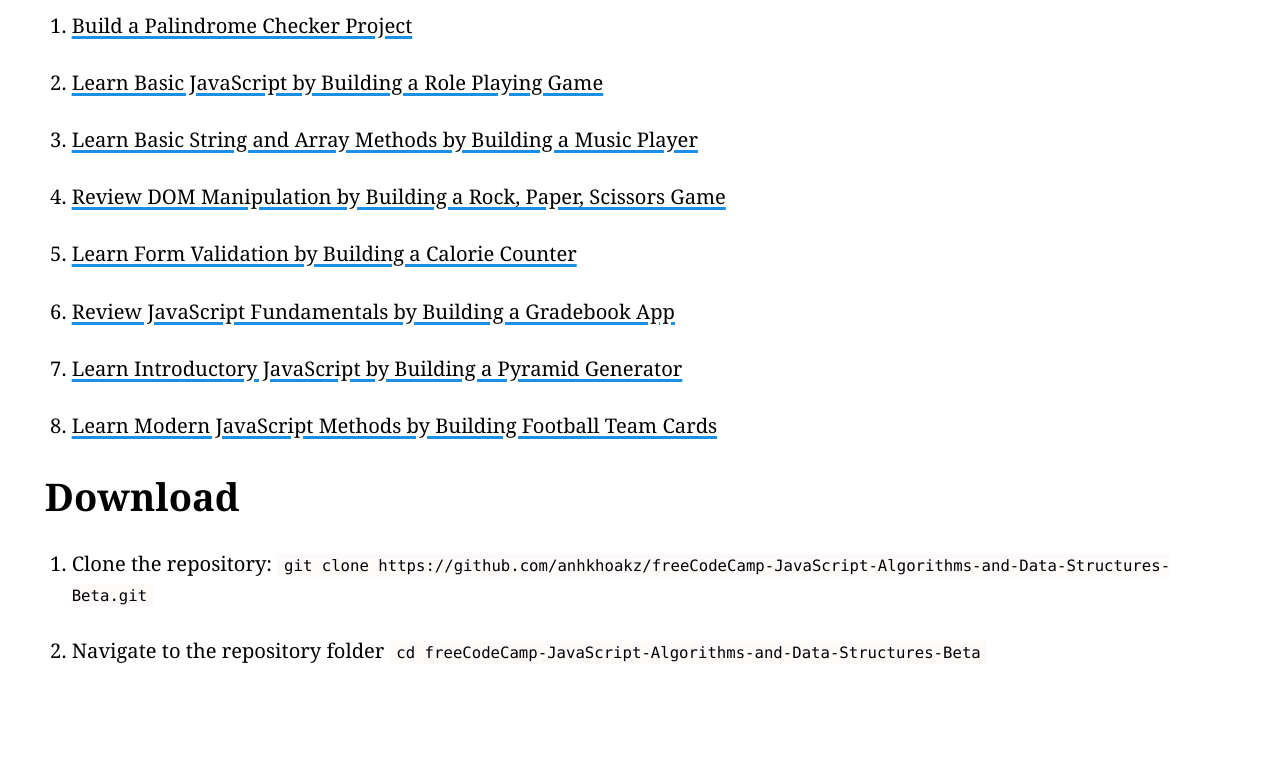
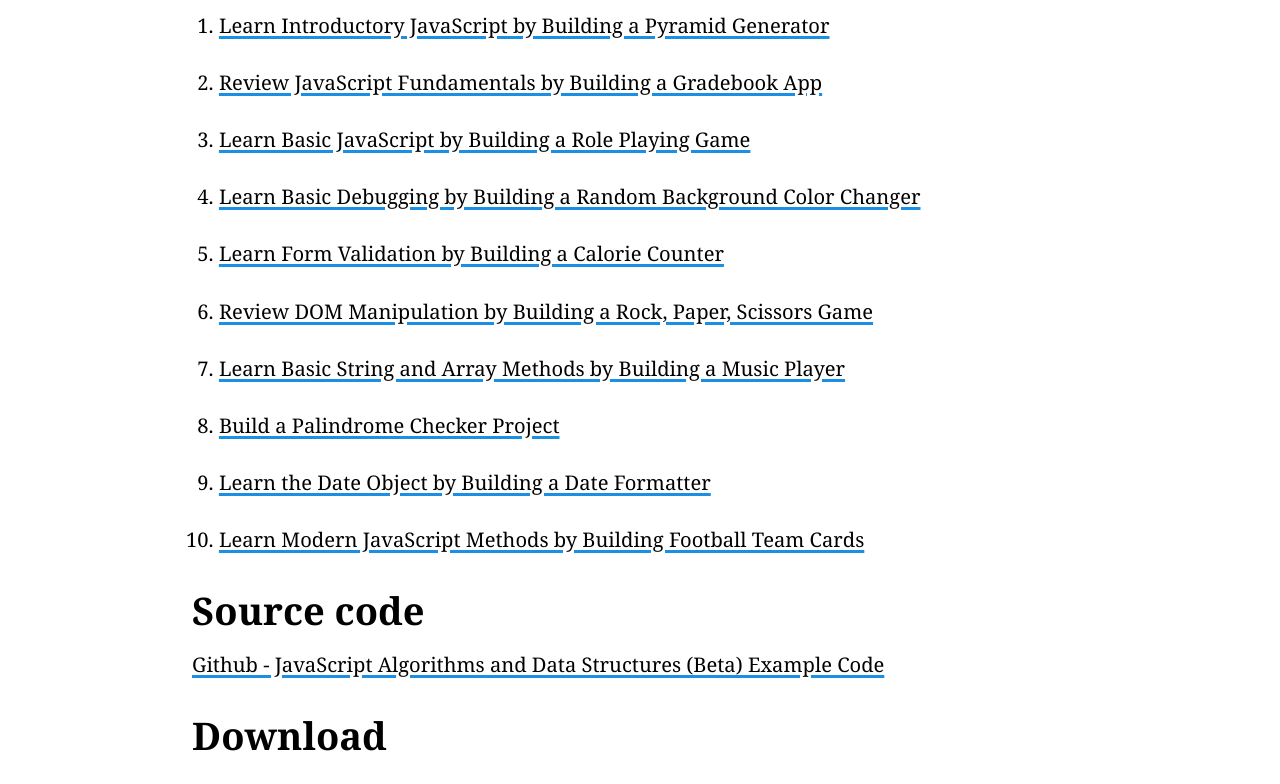
Before and after one commit to anhkhoakz/freeCodeCamp-JavaScript-Algorithms-and-Data-Structures-Beta, a plain HTML site: page index.html in a window 1280 px wide. Shown: the part 317-1101 px from the top of the page. Before the commit the page ends 1048 px from the top, so only its background shows below. Drawn offline with Linux system fonts and the light colour scheme.

Commit message:
Add random background color changer feature

```diff
--- /dev/null
+++ b/Learn Basic Debugging by Building a Random Background Color Changer/styles.css
@@ -0,0 +1,40 @@
+*,
+*::before,
+*::after {
+    margin: 0;
+    padding: 0;
+    box-sizing: border-box;
+}
+
+:root {
+    --yellow: #f1be32;
+    --golden-yellow: #feac32;
+    --dark-purple: #110815;
+    --light-grey: #efefef;
+}
+
+body {
+    background-color: var(--dark-purple);
+    color: var(--light-grey);
+    text-align: center;
+}
+
+.bg-information-container {
+    margin: 15px 0 25px;
+    font-size: 1.2rem;
+}
+
+.btn {
+    cursor: pointer;
+    padding: 10px;
+    margin: 10px;
+    color: var(--dark-purple);
+    background-color: var(--golden-yellow);
+    background-image: linear-gradient(#fecc4c, #ffac33);
+    border-color: var(--golden-yellow);
+    border-width: 3px;
+}
+
+.btn:hover {
+    background-image: linear-gradient(#ffcc4c, #f89808);
+}
--- a/index.html
+++ b/index.html
@@ -22,62 +22,81 @@
             >
         </p>
         <h2 id="menu">Menu</h2>
-        <ol type="1">
+        <ol>
             <li>
-                <a href="./Build%20a%20Palindrome%20Checker%20Project/"
-                    >Build a Palindrome Checker Project</a
+                <a
+                    href="./Learn Introductory JavaScript by Building a Pyramid Generator"
+                    >Learn Introductory JavaScript by Building a Pyramid
+                    Generator</a
                 >
             </li>
             <li>
                 <a
-                    href="./Learn%20Basic%20JavaScript%20by%20Building%20a%20Role%20Playing%20Game"
+                    href="./Review JavaScript Fundamentals by Building a Gradebook App"
+                    >Review JavaScript Fundamentals by Building a Gradebook
+                    App</a
+                >
+            </li>
+            <li>
+                <a
+                    href="./Learn Basic JavaScript by Building a Role Playing Game"
                     >Learn Basic JavaScript by Building a Role Playing Game</a
                 >
             </li>
             <li>
                 <a
-                    href="./Learn%20Basic%20String%20and%20Array%20Methods%20by%20Building%20a%20Music%20Player"
-                    >Learn Basic String and Array Methods by Building a Music
-                    Player</a
+                    href="./Learn Basic Debugging by Building a Random Background Color Changer/"
+                    >Learn Basic Debugging by Building a Random Background Color
+                    Changer</a
+                >
+            </li>
+            <li>
+                <a href="./Learn Form Validation by Building a Calorie Counter"
+                    >Learn Form Validation by Building a Calorie Counter</a
                 >
             </li>
             <li>
                 <a
-                    href="./Review%20DOM%20Manipulation%20by%20Building%20a%20Rock,%20Paper,%20Scissors%20Game/"
+                    href="./Review DOM Manipulation by Building a Rock, Paper, Scissors Game/"
                     >Review DOM Manipulation by Building a Rock, Paper, Scissors
                     Game</a
                 >
             </li>
             <li>
                 <a
-                    href="./Learn%20Form%20Validation%20by%20Building%20a%20Calorie%20Counter"
-                    >Learn Form Validation by Building a Calorie Counter</a
+                    href="./Learn Basic String and Array Methods by Building a Music Player"
+                    >Learn Basic String and Array Methods by Building a Music
+                    Player</a
+                >
+            </li>
+            <li>
+                <a href="./Build a Palindrome Checker Project/"
+                    >Build a Palindrome Checker Project</a
+                >
+            </li>
+            <li>
+                <a href="./Learn the Date Object by Building a Date Formatter/"
+                    >Learn the Date Object by Building a Date Formatter</a
                 >
             </li>
             <li>
                 <a
-                    href="./Review%20JavaScript%20Fundamentals%20by%20Building%20a%20Gradebook%20App"
-                    >Review JavaScript Fundamentals by Building a Gradebook
-                    App</a
-                >
-            </li>
-            <li>
-                <a
-                    href="./Learn%20Introductory%20JavaScript%20by%20Building%20a%20Pyramid%20Generator"
-                    >Learn Introductory JavaScript by Building a Pyramid
-                    Generator</a
-                >
-            </li>
-            <li>
-                <a
-                    href="./Learn%20Modern%20JavaScript%20Methods%20by%20Building%20Football%20Team%20Cards/"
+                    href="./Learn Modern JavaScript Methods by Building Football Team Cards/"
                     >Learn Modern JavaScript Methods by Building Football Team
                     Cards</a
                 >
             </li>
         </ol>
+
+        <h2 id="sourcecode">Source code</h2>
+        <a
+            href="https://github.com/anhkhoakz/freeCodeCamp-JavaScript-Algorithms-and-Data-Structures-Beta/"
+            >Github - JavaScript Algorithms and Data Structures (Beta) Example
+            Code</a
+        >
+
         <h2 id="download">Download</h2>
-        <ol type="1">
+        <ol>
             <li>
                 Clone the repository:
                 <code
@@ -93,5 +112,11 @@
                 >
             </li>
         </ol>
+        <footer>
+            <p>
+                Made with ❤️ by
+                <a href="https://www.anhkhoakz.dev/">anhkhoakz</a>
+            </p>
+        </footer>
     </body>
 </html>
--- a/style.css
+++ b/style.css
@@ -14,7 +14,7 @@ body {
     font-size: calc(var(--size) * 1.8);
     line-height: 1.5;
     min-height: 80vh;
-    max-width: 1600px;
+    max-width: 80rem;
     margin: 0 auto;
     word-wrap: break-word;
 }
```
Also changed, not shown: Learn Basic Debugging by Building a Random Background Color Changer/index.html (added, +21 -0 lines), Learn Basic Debugging by Building a Random Background Color Changer/script.js (added, +30 -0 lines).
